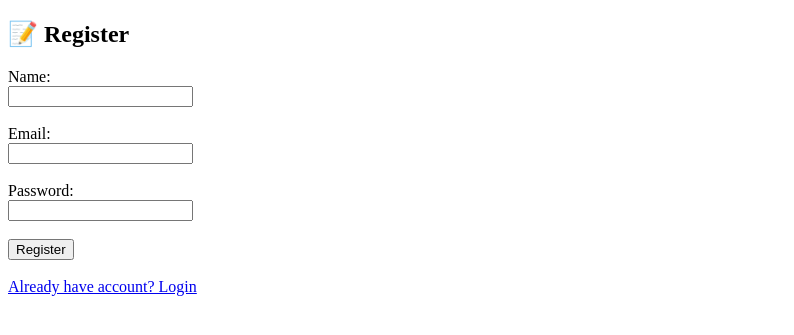
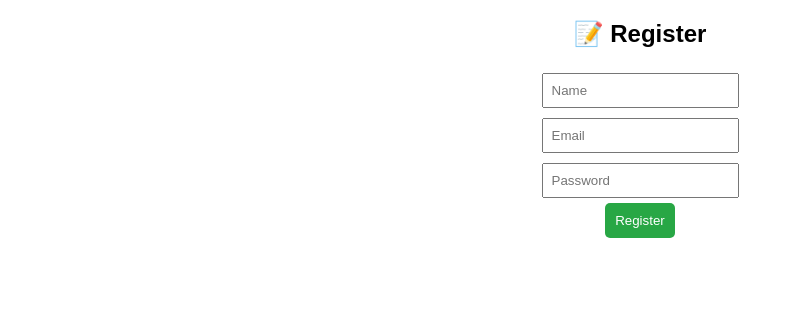
Before and after one commit to Somiya-manikandan/Aakash_travels, a Flask app: page /register in a window 1280 px wide. Shown: the top 335 px of the page, without its empty margins (0-794 px from the left). Run offline with Flask 3, Linux system fonts and the light colour scheme.

Commit message:
Enhance register.html with styles and placeholders
Added CSS styles for better form presentation and improved input placeholders.

```diff
--- a/templates/register.html
+++ b/templates/register.html
@@ -1,27 +1,29 @@
 <!DOCTYPE html>
 <html>
 <head>
-    <title>Register</title>
+<title>Register</title>
+<style>
+body { text-align:center; font-family:Arial; }
+input { padding:8px; margin:5px; }
+button {
+    background:#28a745;
+    color:white;
+    padding:10px;
+    border:none;
+    border-radius:5px;
+}
+</style>
 </head>
 <body>
 
 <h2>📝 Register</h2>
 
 <form method="post">
-    <label>Name:</label><br>
-    <input type="text" name="name" required><br><br>
-
-    <label>Email:</label><br>
-    <input type="email" name="email" required><br><br>
-
-    <label>Password:</label><br>
-    <input type="password" name="password" required><br><br>
-
-    <button type="submit">Register</button>
+    <input type="text" name="name" placeholder="Name" required><br>
+    <input type="email" name="email" placeholder="Email" required><br>
+    <input type="password" name="password" placeholder="Password" required><br>
+    <button>Register</button>
 </form>
-
-<br>
-<a href="{{ url_for('login') }}">Already have account? Login</a>
 
 </body>
 </html>
```
